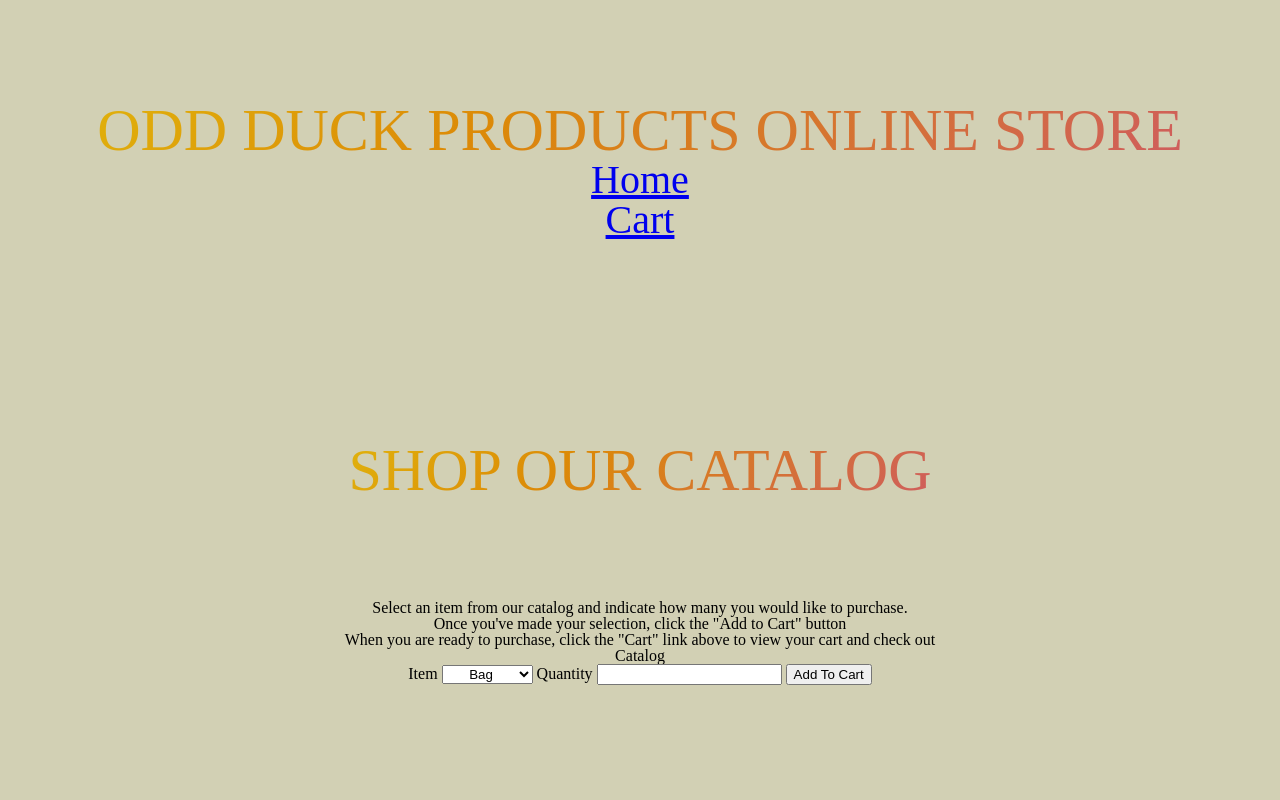
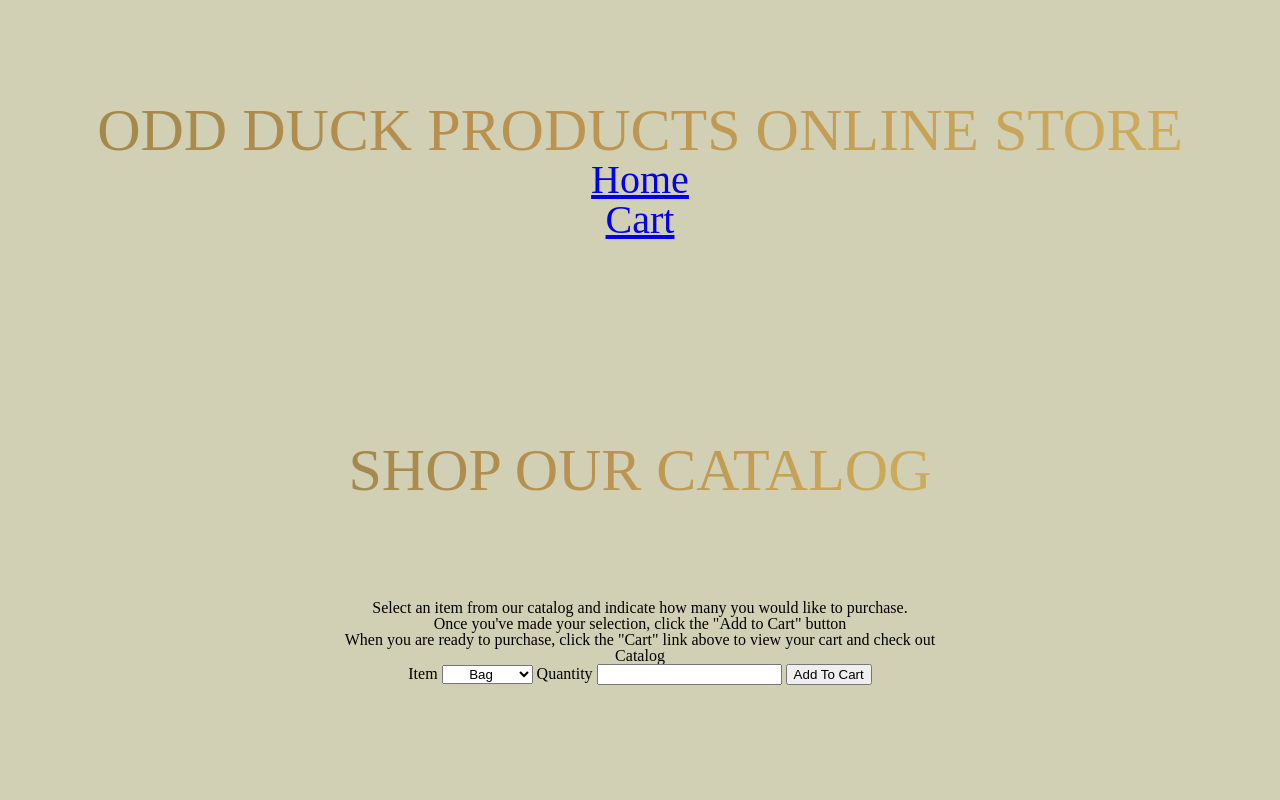
Before and after one commit to starlit-nox/lab-14, a plain HTML site: page index.html in a window 1280 px wide. Shown: the top 800 px of the page. Drawn offline with Linux system fonts and the light colour scheme.

Commit message:
Update style.css

```diff
--- a/css/style.css
+++ b/css/style.css
@@ -45,10 +45,10 @@ ul {
 h1 {
     text-transform: uppercase;
     background-image: linear-gradient(-225deg,
-            #74a64b 0%,
-            #e4d911 29%,
-            #dc8a07 67%,
-            #cf5d5d 100%);
+            #b4ac70 0%,
+            #88804a 29%,
+            #b9904e 67%,
+            #cfad5d 100%);
     background-size: auto auto;
     background-clip: border-box;
     background-size: 200% auto;
```
